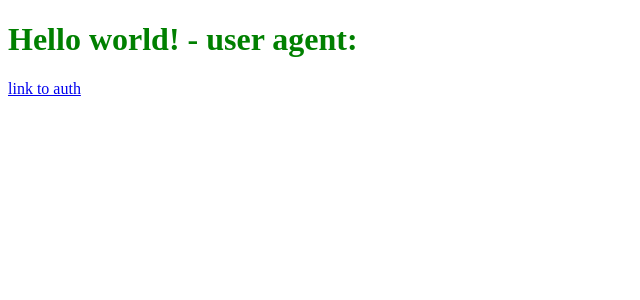
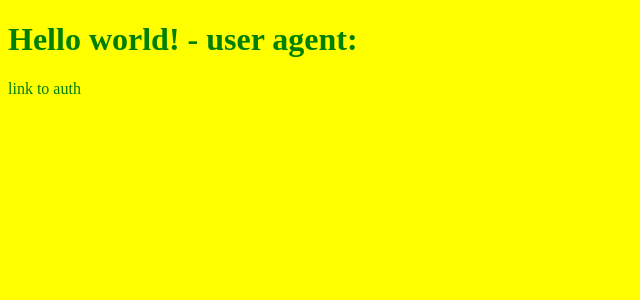
Before and after one commit to kamilmoskal/react-app, a Next.js app: page / in a window 1280 px wide. Shown: the top 300 px of the page, without its empty margins (0-640 px from the left). Built offline with nearby package versions, Linux system fonts and the light colour scheme.

Commit message:
test ignore files in pages folder

```diff
--- a/next.config.js
+++ b/next.config.js
@@ -1,3 +1,9 @@
 module.exports = {
-  distDir: 'build'
+  distDir: 'build',
+  webpack(config) {
+    config.resolve.modules.push(__dirname);
+    return config;
+  },
 };
+
+config.plugins.push(new webpack.IgnorePlugin(/pages.*\/parts.*/));
--- a/pages/_app.tsx
+++ b/src/pages/_app.tsx
@@ -1,6 +1,7 @@
 import React from 'react'
 import NextApp from 'next/app'
 import { ThemeProvider } from 'styled-components'
+import GlobalStyle from '../styles/global-styles'
 
 const theme = {
     primary: 'green',
@@ -12,6 +13,7 @@ export default class App extends NextApp {
 
         return (
             <ThemeProvider theme={theme}>
+                <GlobalStyle />
                 <Component {...pageProps} />
             </ThemeProvider>
         )
--- a/pages/index.tsx
+++ b/src/pages/index.tsx
@@ -1,6 +1,6 @@
 import { NextPage } from 'next';
 import Link from 'next/link'
-import * as P from './parts';
+import * as P from 'src/pages/parts';
 
 const Home: NextPage<{ userAgent: string }> = ({ userAgent }) => (
     <P.Wrapper>
--- a/pages/parts.ts
+++ b/src/pages/parts.ts
@@ -3,4 +3,3 @@ import styled from 'styled-components';
 export const Wrapper = styled.div`
     ${({ theme }) => `color: ${theme.primary}`}
 `
-export default null;
--- /dev/null
+++ b/src/styles/global-styles.ts
@@ -0,0 +1,19 @@
+import { createGlobalStyle } from "styled-components";
+
+const GlobalStyle = createGlobalStyle`
+    * {
+        box-sizing: border-box;
+    }
+
+    body {
+        background: yellow;
+    }
+
+    a {
+        color: inherit;
+        text-decoration: none;
+    }
+
+`;
+
+export default GlobalStyle;
```
Also changed, not shown: tsconfig.json (+4 -3 lines), src/pages/_documents.tsx (renamed from pages/_documents.tsx), src/pages/_error.tsx (renamed from pages/_error.tsx), src/pages/auth/index.tsx (renamed from pages/auth/index.tsx), src/styles/themes.ts (added).
